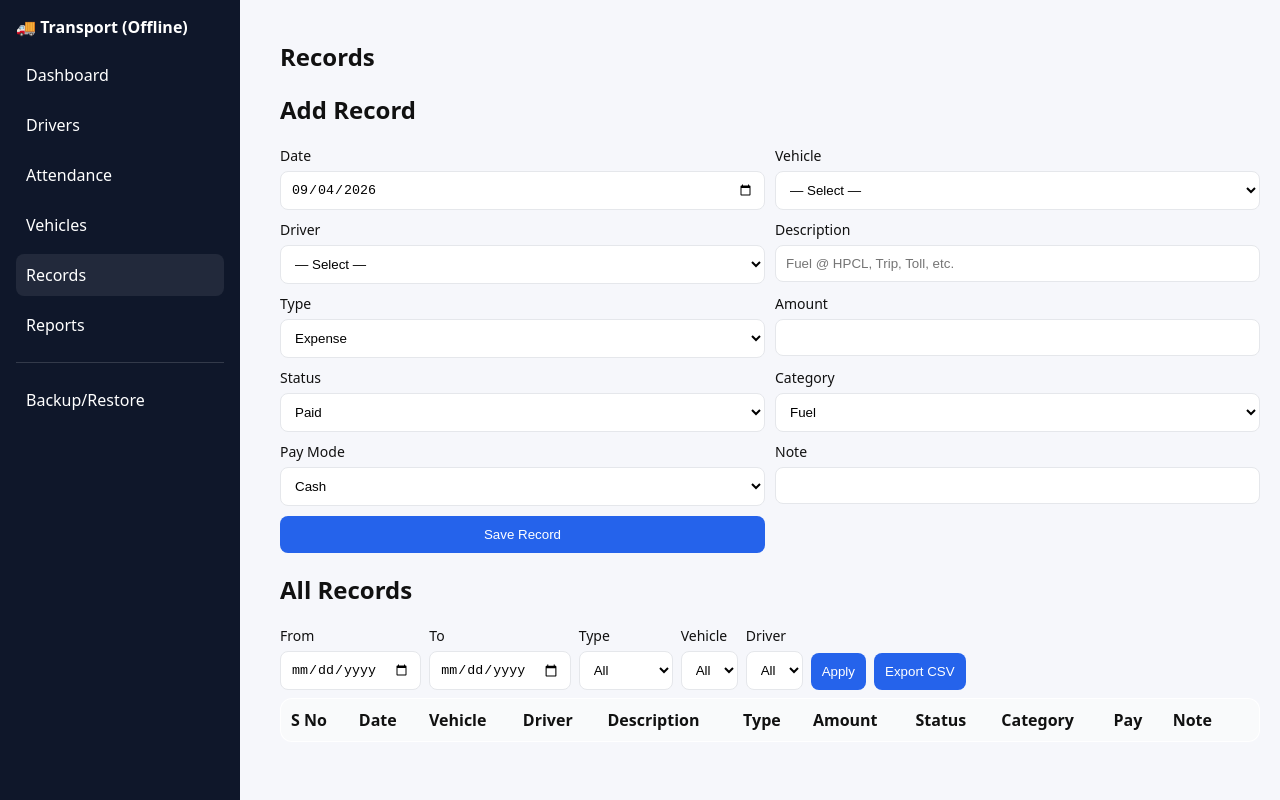
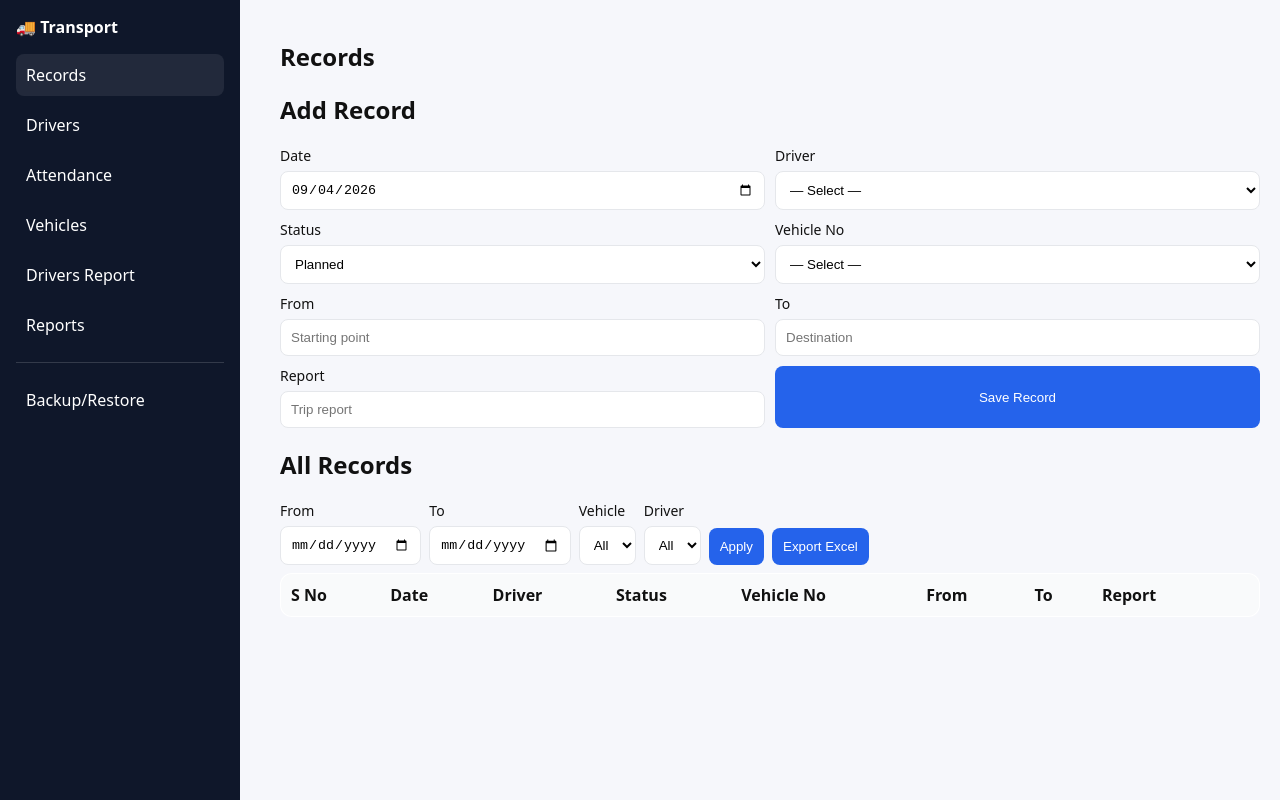
Before and after one commit to ssachin-cse/transport, a plain HTML site: page index.html in a window 1280 px wide. Both pictures are taken after a click on the link "Records". Drawn offline with Linux system fonts and the light colour scheme.

Commit message:
Refactor Transport Manager HTML structure

```diff
--- a/index.html
+++ b/index.html
@@ -3,20 +3,20 @@
 <head>
   <meta charset="utf-8">
   <meta name="viewport" content="width=device-width,initial-scale=1">
-  <title>Transport Manager — HTML (Offline)</title>
+  <title>Transport Manager</title>
   <link rel="stylesheet" href="assets/style.css">
   <link rel="manifest" href="manifest.webmanifest">
   <meta name="theme-color" content="#0f172a">
 </head>
 <body>
   <aside class="sidebar">
-    <div class="brand">🚚 Transport (Offline)</div>
+    <div class="brand">🚚 Transport</div>
     <nav>
-      <a data-tab="dash" class="active">Dashboard</a>
+      <a data-tab="records" class="active">Records</a>
       <a data-tab="drivers">Drivers</a>
       <a data-tab="attendance">Attendance</a>
       <a data-tab="vehicles">Vehicles</a>
-      <a data-tab="records">Records</a>
+      <a data-tab="driver-reports">Drivers Report</a>
       <a data-tab="reports">Reports</a>
       <hr>
       <a data-tab="backup">Backup/Restore</a>
@@ -24,22 +24,6 @@
 
   </aside>
   <main class="content">
-    <section id="tab-dash" class="tab active">
-      <h1>Dashboard</h1>
-      <div class="cards">
-        <div class="card"><h3>Total Income</h3><div class="big" id="sum-income">₹0.00</div></div>
-        <div class="card"><h3>Total Expense</h3><div class="big" id="sum-expense">₹0.00</div></div>
-        <div class="card"><h3>Net</h3><div class="big" id="sum-net">₹0.00</div></div>
-        <div class="card"><h3>Drivers</h3><div class="big" id="count-drivers">0</div></div>
-        <div class="card"><h3>Vehicles</h3><div class="big" id="count-vehicles">0</div></div>
-      </div>
-      <h2>Recent Records</h2>
-      <table id="table-vehicles">
-            <thead><tr><th>No</th><th>Model</th><th>Type</th><th>Owner</th><th>Docs</th><th></th></tr></thead>
-            <tbody></tbody>
-      </table>
-    </section>
-
     <section id="tab-drivers" class="tab">
       <h1>Drivers</h1>
       <div class="grid one">
@@ -110,6 +94,10 @@
 
             <label>Date<input type="date" name="adate" required></label>
             <label>Driver<select name="driver_id" required></select></label>
+            <label>Vehicle No<select name="vehicle_id"></select></label>
+            <label>From<input name="from" placeholder="Starting point"></label>
+            <label>To<input name="to" placeholder="Destination"></label>
+            <label>Report<input name="report" placeholder="Trip report"></label>
             <label>Status
               <select name="status" required>
                 <option value="Present">Present</option>
@@ -124,9 +112,15 @@
         </div>
         <div>
           <h2>Attendance Records</h2>
+          <form id="attendance-filters" class="filters">
+            <label>From<input type="date" name="from"></label>
+            <label>To<input type="date" name="to"></label>
+            <button type="submit">Apply</button>
+            <button type="button" id="export-attendance">Export Excel</button>
+          </form>
           <table id="table-attendance">
             <thead>
-              <tr><th>Date</th><th>Driver</th><th>Status</th><th>Note</th><th></th></tr>
+              <tr><th>Date</th><th>Vehicle No</th><th>Driver</th><th>From</th><th>To</th><th>Report</th><th>Status</th><th></th></tr>
             </thead>
             <tbody></tbody>
           </table>
@@ -149,15 +143,18 @@
           <h2>Add Record</h2>
           <form id="form-record" class="form-grid">
             <label>Date<input type="date" name="rdate" required></label>
-            <label>Vehicle<select name="vehicle_id"></select></label>
             <label>Driver<select name="driver_id"></select></label>
-            <label>Description<input name="description" placeholder="Fuel @ HPCL, Trip, Toll, etc."></label>
-            <label>Type<select name="rtype"><option>Expense</option><option>Income</option></select></label>
-            <label>Amount<input type="number" step="0.01" min="0" name="amount" required></label>
-            <label>Status<select name="status"><option>Paid</option><option>Received</option><option>Pending</option></select></label>
-            <label>Category<select name="category"><option>Fuel</option><option>Toll</option><option>Beta</option><option>Maintenance</option><option>Other</option></select></label>
-            <label>Pay Mode<select name="paymode"><option>Cash</option><option>UPI</option><option>Bank</option><option>Credit</option><option>Other</option></select></label>
-            <label>Note<input name="note"></label>
+            <label>Status<select name="status"><option>Planned</option><option>Completed</option><option>Cancelled</option></select></label>
+            <label>Vehicle No<select name="vehicle_id"></select></label>
+            <label>From<input name="from" placeholder="Starting point"></label>
+            <label>To<input name="to" placeholder="Destination"></label>
+            <label>Report<input name="report" placeholder="Trip report"></label>
+            <input type="hidden" name="rtype" value="None">
+            <input type="hidden" name="amount" value="0">
+            <input type="hidden" name="description" value="">
+            <input type="hidden" name="category" value="None">
+            <input type="hidden" name="paymode" value="None">
+            <input type="hidden" name="note" value="">
             <button>Save Record</button>
           </form>
         </div>
@@ -166,18 +163,31 @@
           <form id="filters" class="filters">
             <label>From<input type="date" name="from"></label>
             <label>To<input type="date" name="to"></label>
-            <label>Type<select name="typ"><option value="">All</option><option>Expense</option><option>Income</option></select></label>
             <label>Vehicle<select name="veh"><option value="">All</option></select></label>
             <label>Driver<select name="drv"><option value="">All</option></select></label>
             <button type="submit">Apply</button>
-            <button type="button" id="export-records">Export CSV</button>
+            <button type="button" id="export-records">Export Excel</button>
           </form>
           <table id="table-records">
-            <thead><tr><th>S No</th><th>Date</th><th>Vehicle</th><th>Driver</th><th>Description</th><th>Type</th><th>Amount</th><th>Status</th><th>Category</th><th>Pay</th><th>Note</th><th></th></tr></thead>
+            <thead><tr><th>S No</th><th>Date</th><th>Driver</th><th>Status</th><th>Vehicle No</th><th>From</th><th>To</th><th>Report</th><th></th></tr></thead>
             <tbody></tbody>
           </table>
         </div>
       </div>
+    </section>
+
+    <section id="tab-driver-reports" class="tab">
+      <h1>Drivers Report</h1>
+      <form id="driver-report-filters" class="filters">
+        <label>Month<input type="month" name="month" required></label>
+        <label>Driver<select name="driver_id"><option value="">All Drivers</option></select></label>
+        <button type="submit">Apply</button>
+        <button type="button" id="export-driver-report">Export Excel</button>
+      </form>
+      <table id="table-driver-report">
+        <thead><tr><th>Date</th><th>Name</th><th>Status</th><th>Vehicle No</th><th>Report</th></tr></thead>
+        <tbody></tbody>
+      </table>
     </section>
 
     <section id="tab-reports" class="tab">
```
